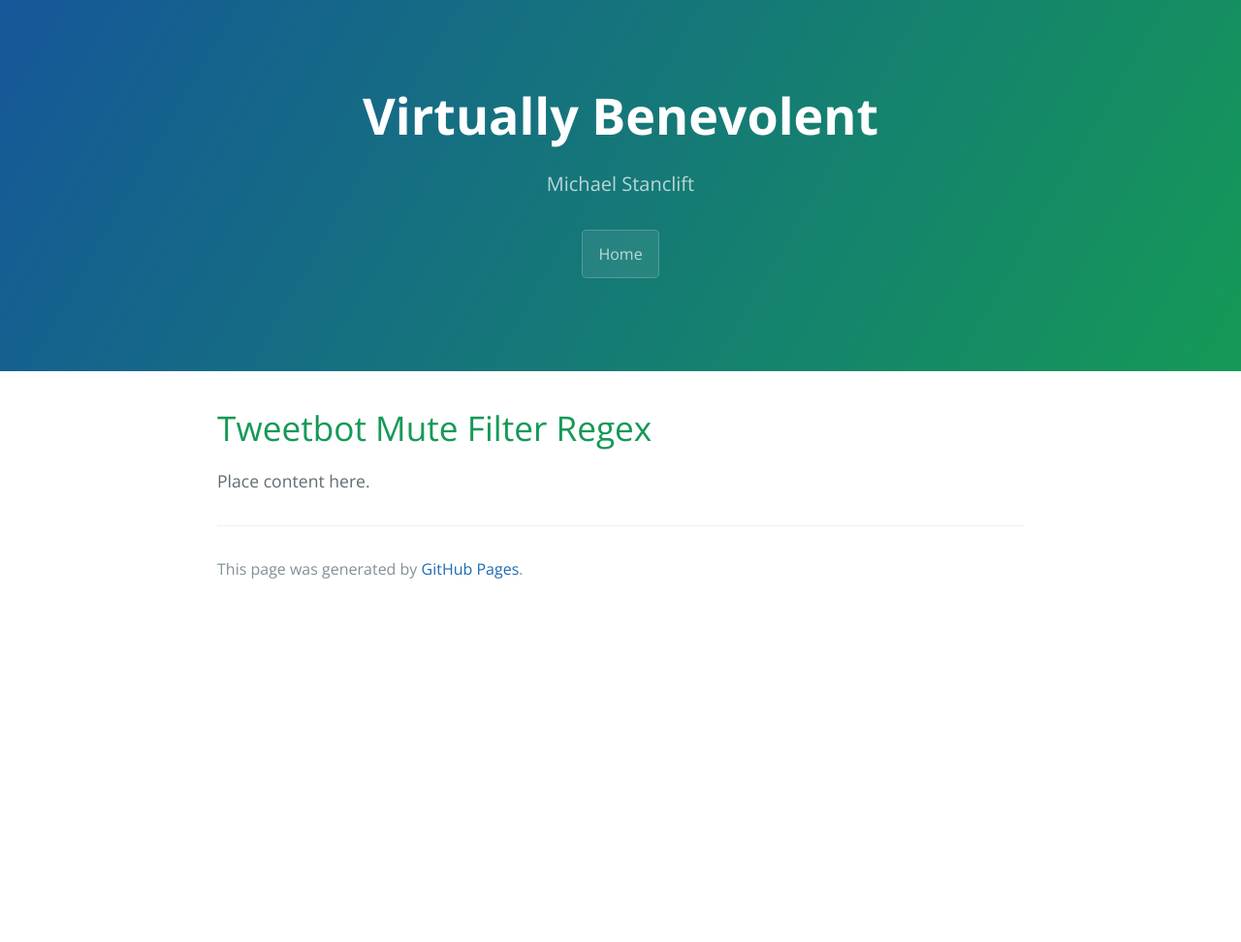
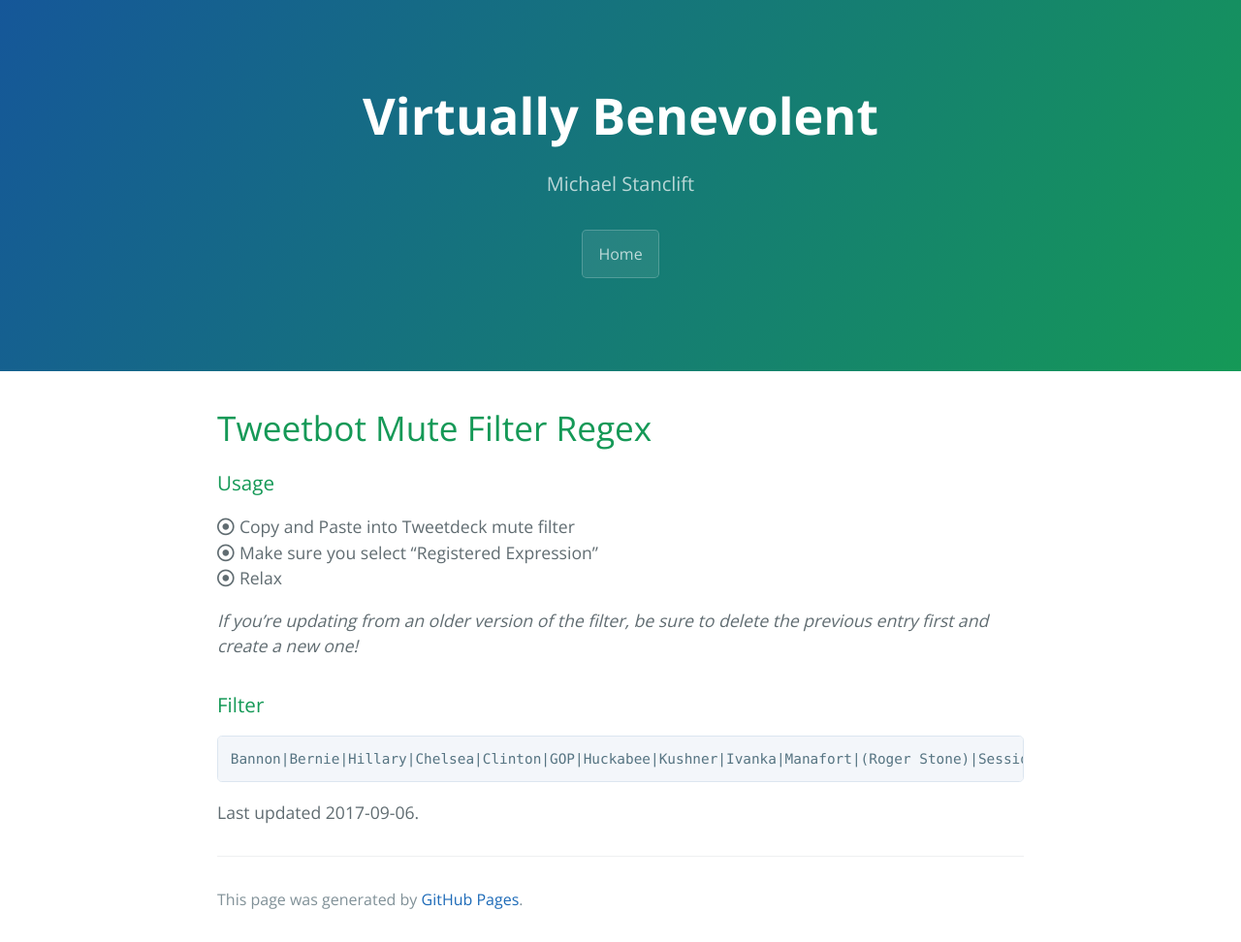
Before and after one commit to vmstan/vmstan.github.io, a Jekyll site: the page built from tweetbot.md, in a window 1280 px wide. Shown: the whole page at 97% size. Built offline with Jekyll 4.4.1, drawn with Linux system fonts in a browser that asks for light colours; nearby versions of some CDN libraries; before the commit the page ends 900 px from its top, so only the background shows below that.

Commit message:
Update tweetbot.md

````diff
--- a/tweetbot.md
+++ b/tweetbot.md
@@ -3,4 +3,18 @@ title: Tweetbot Mute Filter Regex
 layout: page
 ---
 
-Place content here.
+### Usage
+
+- Copy and Paste into Tweetdeck mute filter
+- Make sure you select "Registered Expression"
+- Relax
+
+_If you're updating from an older version of the filter, be sure to delete the previous entry first and create a new one!_
+
+### Filter
+
+``` regex
+Bannon|Bernie|Hillary|Chelsea|Clinton|GOP|Huckabee|Kushner|Ivanka|Manafort|(Roger Stone)|Sessions|Spicer|Tillerson|Trump|Carson|DeVos|Pence|Putin|Obama|Russia|Moscow|([A|a]lt-[R|r]ight)|([A|a]lt [R|r]ight)|Hannity|POTUS|Republican|Senat[e|or]|Washington|DC|Kelly|[C|c]ongress|[D|d]emocrat|[P|p]olitic|Priebus|Reince|Scaramucci|(White House)|Mooch|RNC|DNC|[P|p]residen[t|cy]|([H|h]ealth [C|c]are)|ACA|AHCA|Syria|Iraq|Iran|(North Korea)|[D|d]em|Sanders|Sekulow|(Don Jr)|DJT|Rep|Sen|Miller|D[O|o]J|[N|n][A|a][Z|z][I|i]|([W|w]hite [S|s]uprem)|([W|w]hite [N|n]nation)|Charlottesville|Scaramouche|Scaramucci|[F|f]ascis[t|m]|[R|r]acis[t|m]|[I|i]slam|leftists|Gorka|[M|m]uslim|[B|b]igot|(KKK)|(kkk)|[C|c]onfederate|Brexit|(Alex Jones)|[A|a]ntifa|Arpaio|Breitbart|DACA|Damore|DPRK|Dreamer|Drudge|Infowars|Jong|Mueller|Palin|[P|p]ardon
+```
+
+Last updated 2017-09-06.
````
